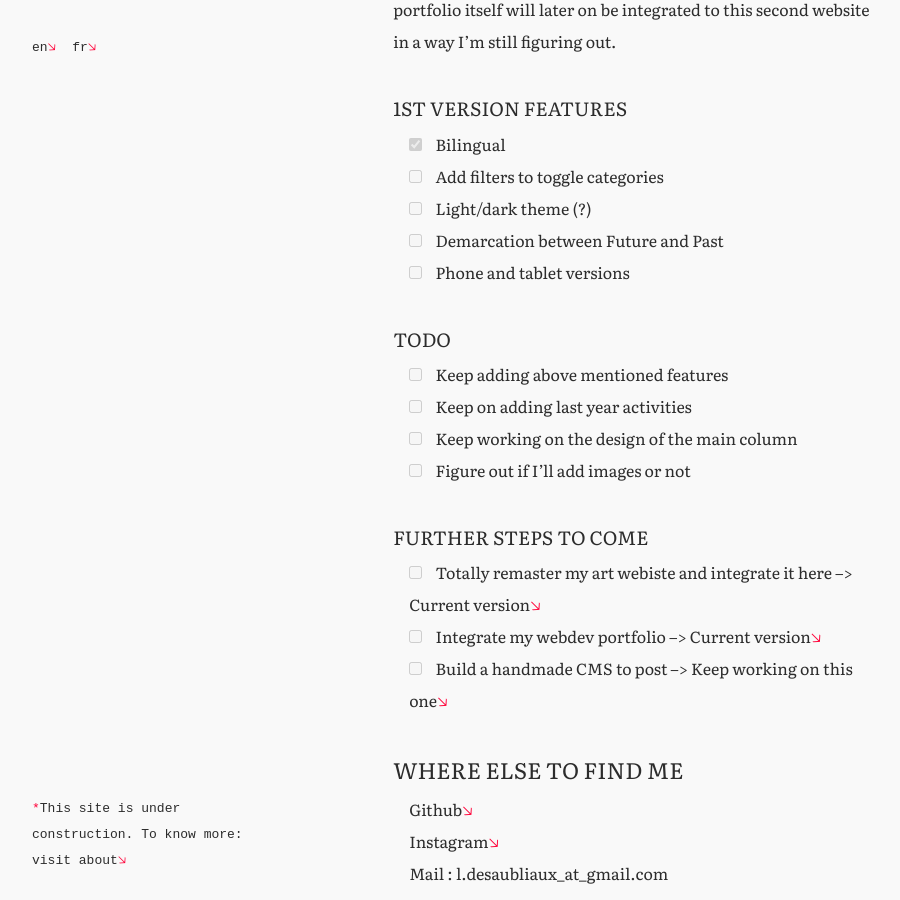
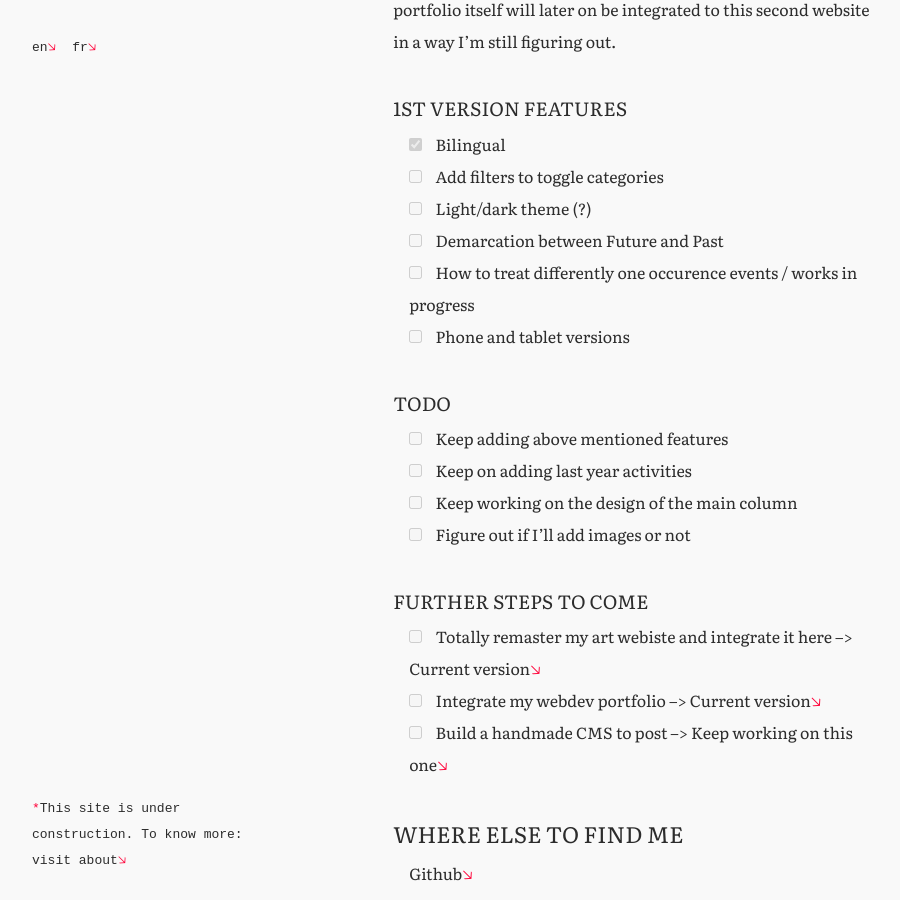
Before and after one commit to PQuod/personal_timeline, a Jekyll site: the page built from en/about.markdown, in a window 1280 px wide and 900 px high, scrolled down 1178 px. Shown: the whole window, without its empty margins (0-900 px from the left). Built offline with Jekyll 4.4.1, drawn with Linux system fonts in a browser that asks for light colours.

Commit message:
Update about.markdown

```diff
--- a/en/about.markdown
+++ b/en/about.markdown
@@ -26,6 +26,7 @@ This website, in its first version at least, is built with Jekyll and is based o
 - [ ] Add filters to toggle categories
 - [ ] Light/dark theme (?)
 - [ ] Demarcation between Future and Past
+- [ ] How to treat differently one occurence events / works in progress
 - [ ] Phone and tablet versions
 
 ## Todo
```
